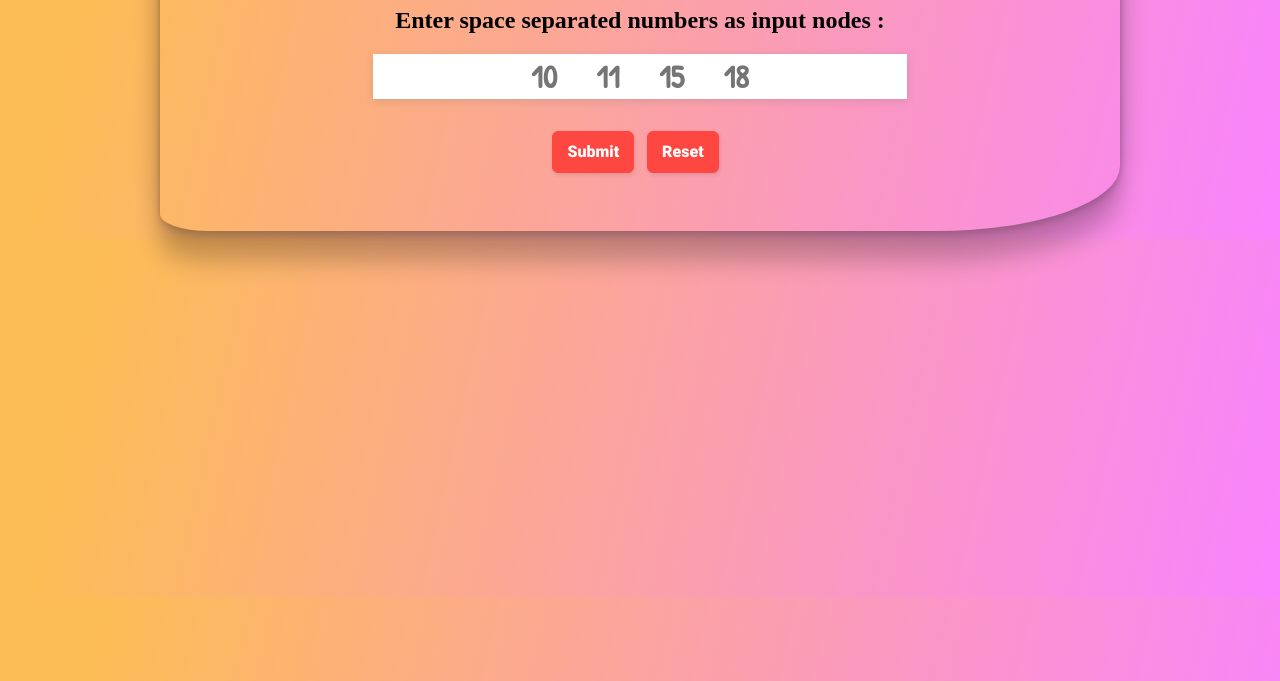
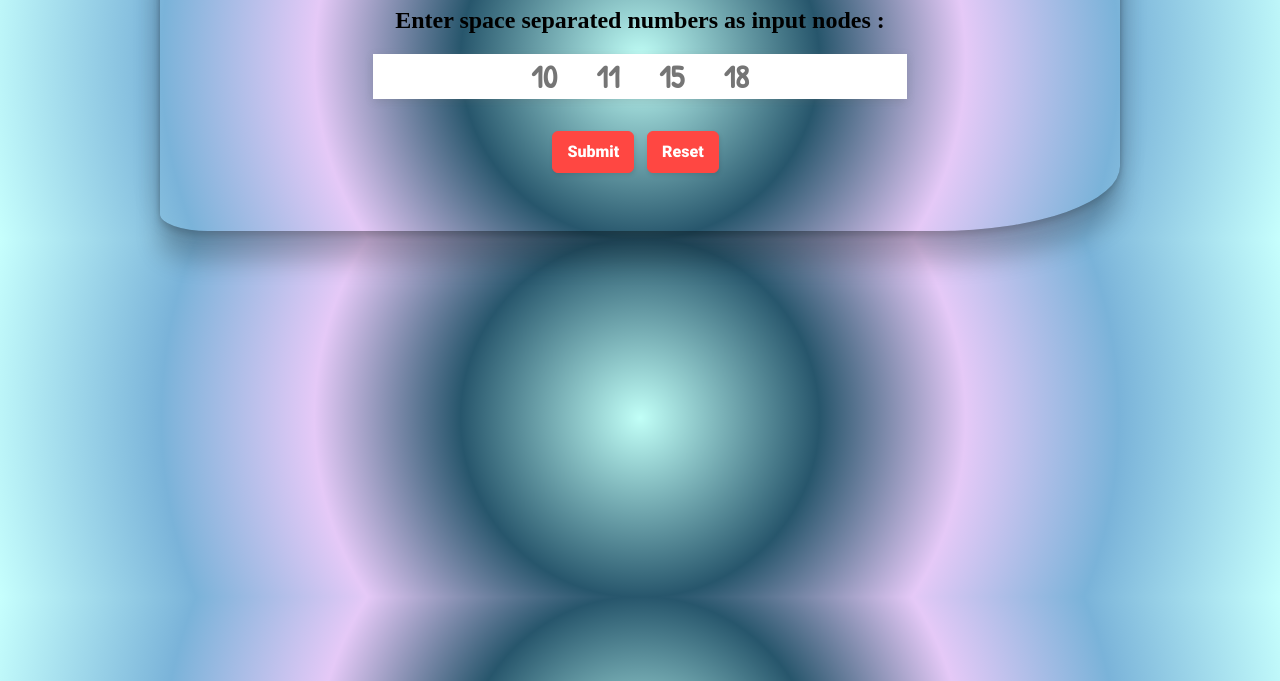
Before and after one commit to manishyadav9517/INT219-CA2, a plain HTML site: page index.html in a window 1280 px wide. Shown: the part 119-800 px from the top of the page. Drawn offline with Linux system fonts and the light colour scheme; a web font is replaced by a local one.

Commit message:
Changing background color
adding some gradient color to give more beauty in background.

```diff
--- a/style.css
+++ b/style.css
@@ -2,7 +2,8 @@
 @import url('https://fonts.googleapis.com/css2?family=Alumni+Sans+Pinstripe:ital@1&family=Italiana&family=Patrick+Hand&family=Roboto+Slab:wght@500&display=swap');
 
 body {
-    background-image: linear-gradient(102.4deg, rgba(253, 189, 85, 1) 7.8%, rgba(249, 131, 255, 1) 100.3%);
+    background: rgb(193,255,247);
+background: radial-gradient(circle, rgba(193,255,247,1) 0%, rgba(39,86,108,1) 27%, rgba(229,201,247,1) 49%, rgba(122,179,217,1) 72%, rgba(198,255,253,1) 100%);
     /* font-family: 'Alumni Sans Pinstripe', sans-serif; */
     font-family: 'Italiana', serif;
     /* font-family: 'Roboto Slab', serif; */
```
